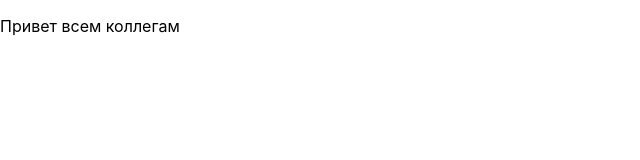
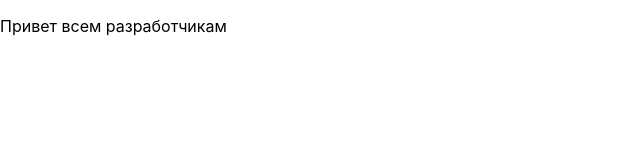
Before and after one commit to Artyr081/git-command, a React (Create React App) app in the folder todo/: page / in a window 1280 px wide. Shown: the top 160 px of the page, without its empty margins (0-640 px from the left). Built offline with nearby package versions, Linux system fonts and the light colour scheme.

Commit message:
опять поменял текст в компоненте App

```diff
--- a/todo/src/App.jsx
+++ b/todo/src/App.jsx
@@ -4,7 +4,7 @@ function App() {
   return (
     <div>
       <header>
-        <p>Привет всем коллегам</p>
+        <p>Привет всем разработчикам</p>
       </header>
     </div>
   );
```
